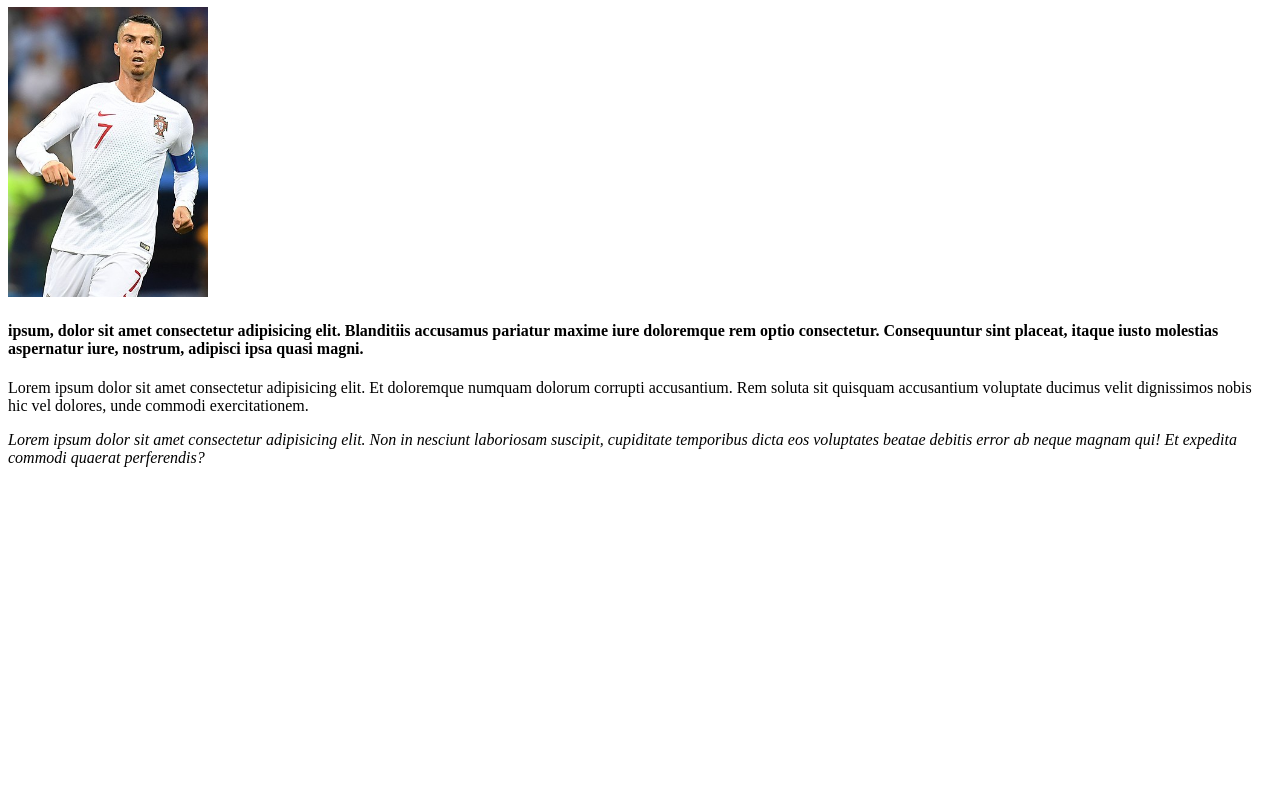
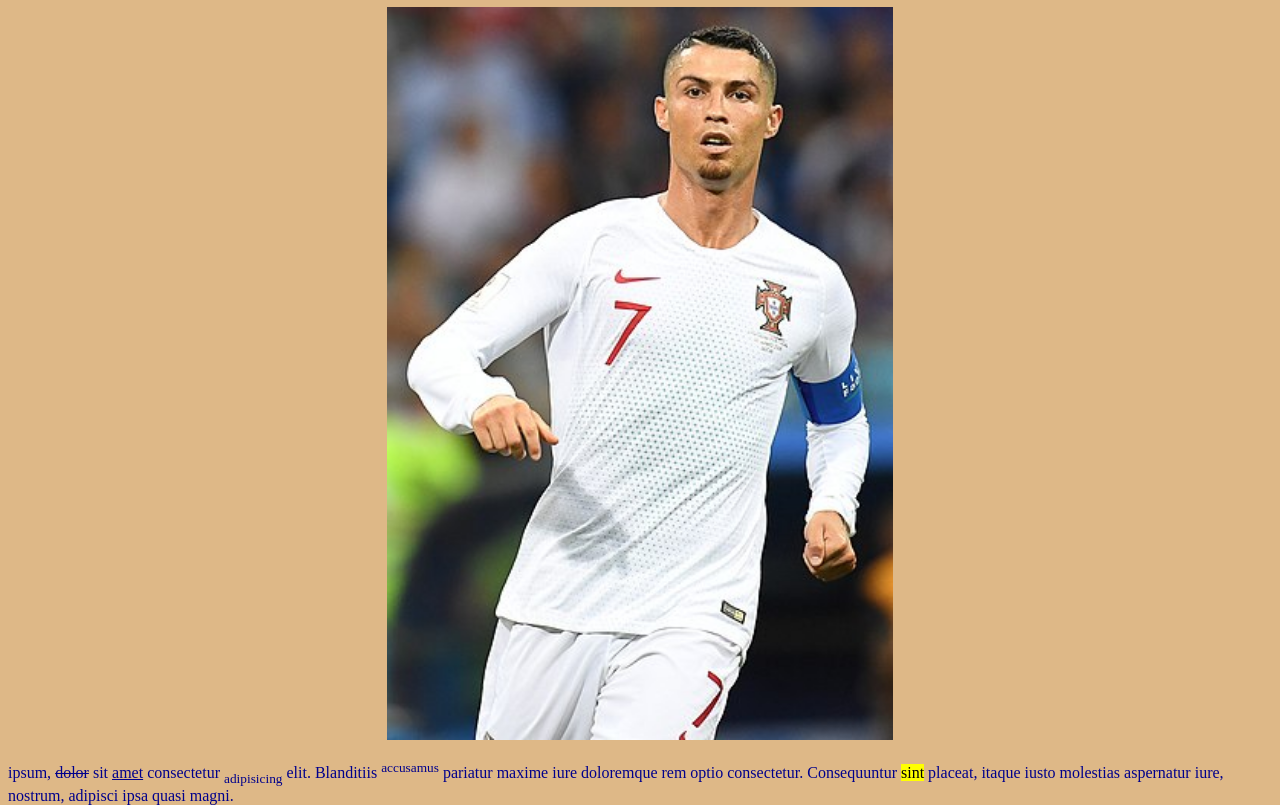
Before and after one commit to Birodar97/Dars, a plain HTML site: page Homework.html in a window 1280 px wide. Shown: the part 73-878 px from the top of the page. Before the commit the page ends 800 px from the top, so only its background shows below. Drawn offline with Linux system fonts and the light colour scheme.

Commit message:
added about.and Homwork.html

```diff
--- a/Homework.html
+++ b/Homework.html
@@ -2,19 +2,22 @@
 <html>
     <head>
         <title>home work </title>
+        <link rel="stylesheet" href="styles.css">
     </head>
     <body>
-        <h1> Cristiano Ronaldo</h1>
-        <img src="Cristiano_Ronaldo_Portugal.jpg" alt="this is a C.Ronaldo's image" width="200px"  >
+         <h1>  Cristiano Ronaldo</h1>
+        <img title="C.Ranoldo" src="Cristiano_Ronaldo_Portugal.jpg" alt="this is a C.Ronaldo's image">
         <br>
-        <h4><p> ipsum, dolor sit amet consectetur adipisicing elit.
-        Blanditiis accusamus pariatur maxime iure doloremque rem optio consectetur.
-        Consequuntur sint placeat, itaque iusto molestias aspernatur iure, nostrum,
-        adipisci ipsa quasi magni.</p></h4>
+        <p> ipsum, <del>dolor</del> sit <ins>amet</ins>  consectetur <sub>adipisicing</sub>  elit.
+        Blanditiis <sup>accusamus</sup>  pariatur maxime iure doloremque rem optio consectetur.
+        Consequuntur <mark>sint</mark> placeat, itaque iusto molestias aspernatur iure, nostrum,
+        adipisci ipsa quasi magni.</p>
 
-        Lorem ipsum dolor sit amet consectetur adipisicing elit. Et doloremque numquam dolorum corrupti accusantium. Rem soluta sit quisquam accusantium voluptate ducimus velit dignissimos nobis hic vel dolores, unde commodi exercitationem.
+        Lorem ipsum dolor  sit amet consectetur adipisicing elit. Et doloremque numquam dolorum corrupti accusantium. Rem soluta sit quisquam accusantium voluptate ducimus velit dignissimos nobis hic vel dolores, unde commodi exercitationem.
+        <br>
 
-         <p></p><i>Lorem ipsum dolor sit amet consectetur adipisicing elit. Non in nesciunt laboriosam suscipit, cupiditate temporibus dicta eos voluptates beatae debitis error ab neque magnam qui! Et expedita commodi quaerat perferendis?</i>
+         <i>Lorem ipsum dolor sit amet consectetur adipisicing elit. Non in nesciunt laboriosam suscipit, cupiditate temporibus dicta eos voluptates beatae debitis error ab neque magnam qui! Et expedita commodi quaerat perferendis?</i>
+
 
     </body>
 
--- /dev/null
+++ b/styles.css
@@ -0,0 +1,20 @@
+body{
+    background-color: burlywood;
+
+}
+h1{
+    color: blue;
+    text-align: center;
+}
+p{
+    color: darkblue;
+}
+{
+
+}
+
+img{
+    position: relative;
+    width: 40%;
+    left: 30%;
+}
```
Also changed, not shown: index2.html (added).
